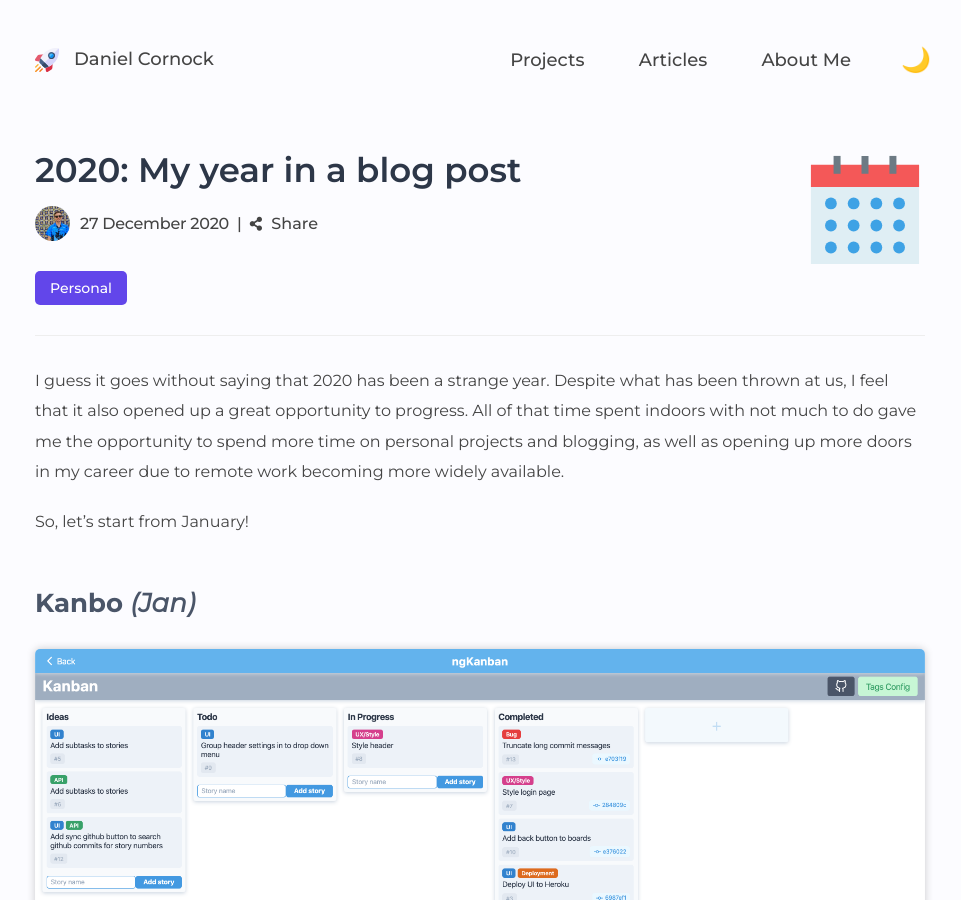
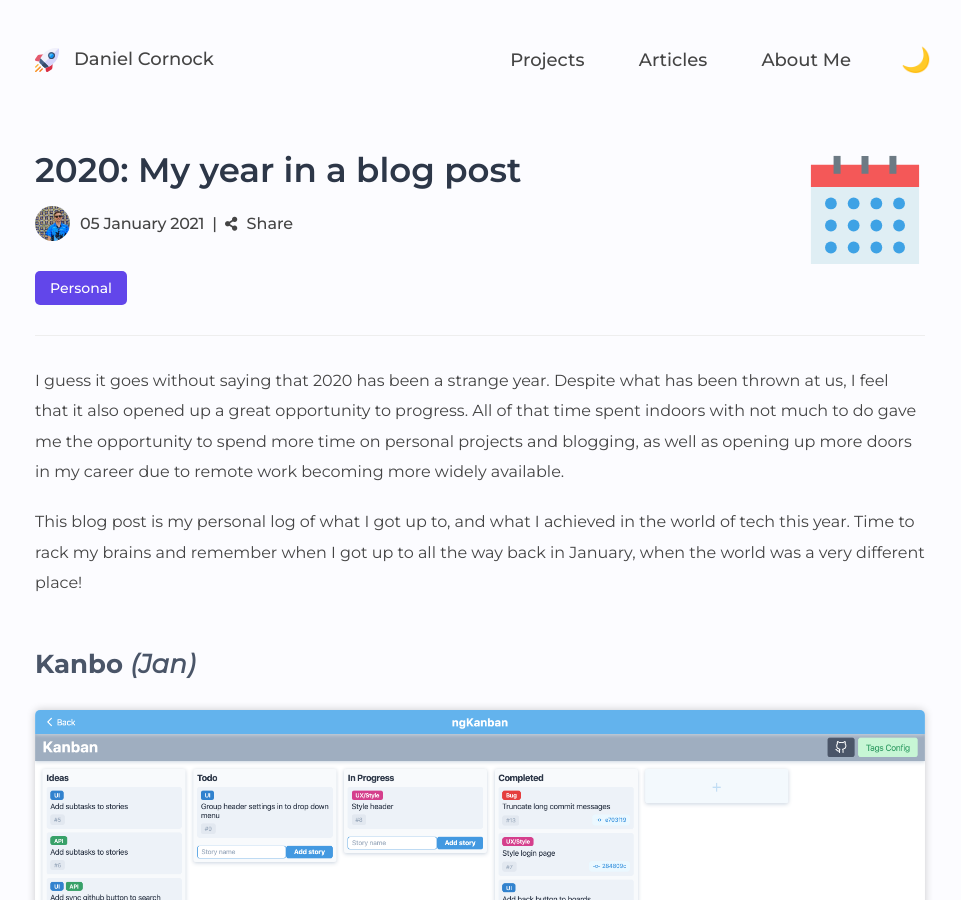
Before and after one commit to danielcornock/danielcornock.co.uk, a Jekyll site: the page built from _posts/2021-01-05-2020-my-year-in-a-blog-post.md, in a window 1280 px wide and 900 px high. Shown: the whole window, without its empty margins (160-1121 px from the left). Built offline with Jekyll 4.4.1, drawn with Linux system fonts in a browser that asks for light colours; nearby versions of some CDN libraries.

Commit message:
Update yearly blog post

```diff
--- a/_posts/2020-12-27-2020-my-year-in-a-blog-post.md
+++ b/_posts/2021-01-05-2020-my-year-in-a-blog-post.md
@@ -9,7 +9,7 @@ meta: ''
 
 I guess it goes without saying that 2020 has been a strange year. Despite what has been thrown at us, I feel that it also opened up a great opportunity to progress. All of that time spent indoors with not much to do gave me the opportunity to spend more time on personal projects and blogging, as well as opening up more doors in my career due to remote work becoming more widely available.
 
-So, let's start from January!
+This blog post is my personal log of what I got up to, and what I achieved in the world of tech this year. Time to rack my brains and remember when I got up to all the way back in January, when the world was a very different place!
 
 ## Kanbo _(Jan)_
 
```
